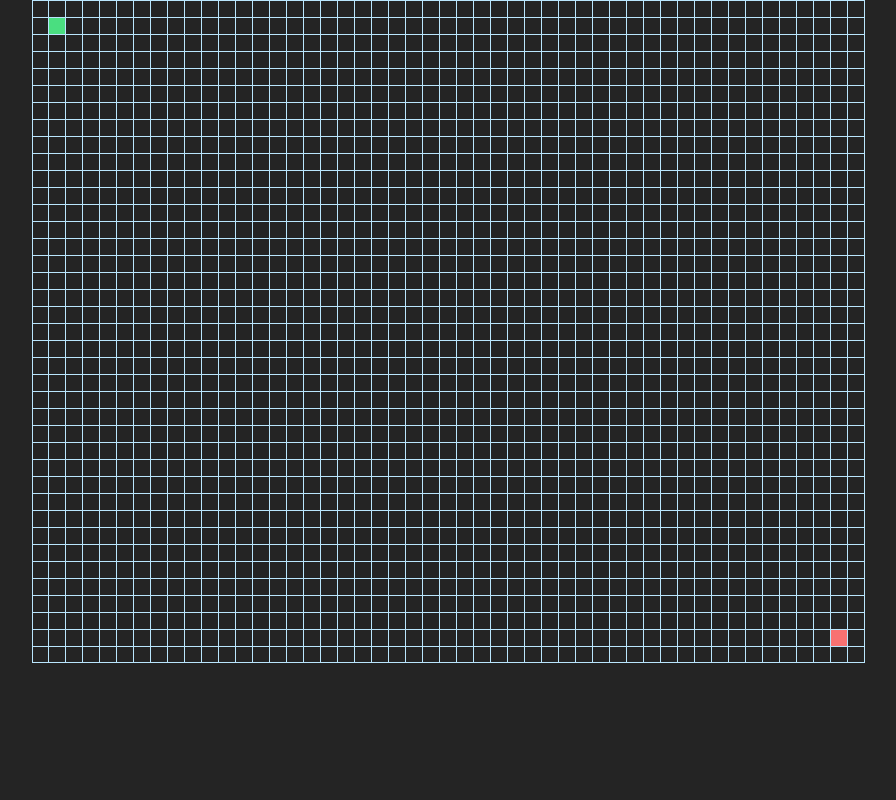
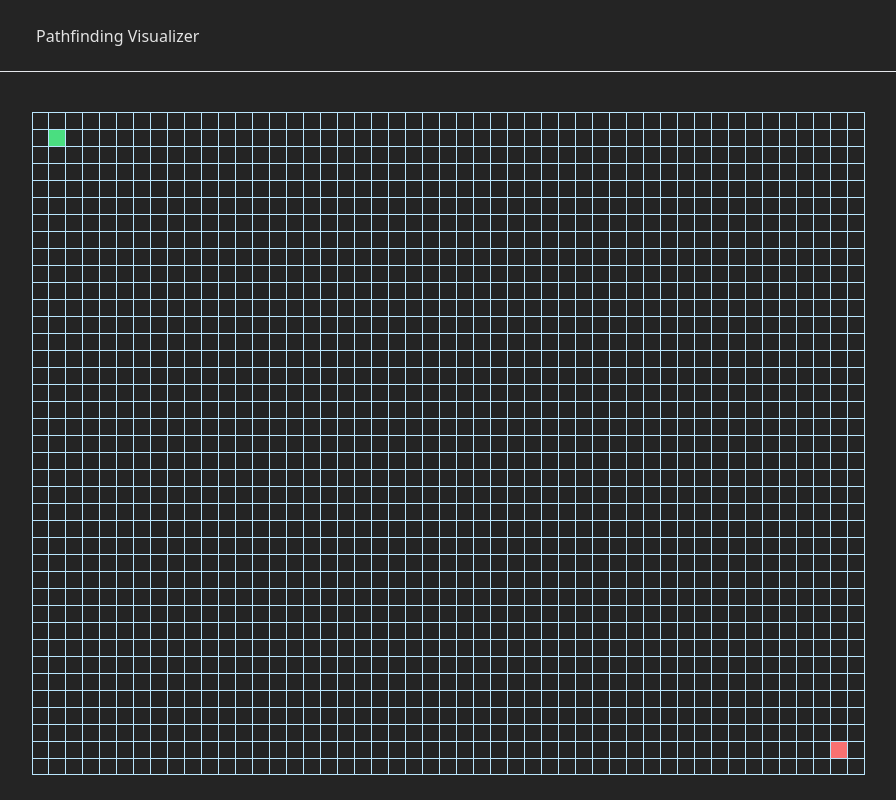
Before and after one commit to EddieVilla/pathfinding-visualizer-scratch, a React (Vite) app: page / in a window 1280 px wide. Shown: the whole page, without its empty margins (192-1088 px from the left). Built offline with nearby package versions, Linux system fonts and the light colour scheme.

Commit message:
finished up through PlayButton. 58:32

```diff
--- a/src/App.tsx
+++ b/src/App.tsx
@@ -3,6 +3,8 @@
 import { PathfindingProvider } from "./context/PathfindingContext";
 import { SpeedProvider } from "./context/SpeedContext";
 import { TileProvider } from "./context/TileContext";
+import { Nav } from "./components/Nav";
+import { Select } from "./components/Select";
 
 function App() {
   const isVisualizationRunningRef = useRef(false);
@@ -12,6 +14,7 @@
       <TileProvider>
         <SpeedProvider>
           <div className="h-screen w-screen flex flex-col">
+            <Nav />
             <Grid isVisualizationRunningRef={isVisualizationRunningRef} />
           </div>
         </SpeedProvider>
--- a/src/components/Grid.tsx
+++ b/src/components/Grid.tsx
@@ -21,7 +21,7 @@
     <div
       className={twMerge(
         // Base classes
-        "flex items-center flex-col justify-center border-sky-300",
+        "flex items-center flex-col justify-center border-sky-300 mt-10",
         // Control Grid Height
         `lg:min-h-[${MAX_ROWS * 17}px]  md:min-h-[${
           MAX_ROWS * 15
--- /dev/null
+++ b/src/components/Nav.tsx
@@ -0,0 +1,11 @@
+export function Nav() {
+  return (
+    <div className="flex items-center justify-center min-h-[4.5rem] border-b shadow-gray-600 sm:px-5 px-0">
+      <div className="flex items-center lg:justify-between md:justify-between justify-center w-full sm:w-[52rem]">
+        <h1 className="lg:flex md:flex hidden w-[30%] text-1xl pl-1">
+          Pathfinding Visualizer
+        </h1>
+      </div>
+    </div>
+  );
+}
--- /dev/null
+++ b/src/components/PlayButton.tsx
@@ -0,0 +1,27 @@
+import { type MouseEventHandler } from "react";
+import { BsFillPlayFill } from "react-icons/bs";
+import { GrPowerReset } from "react-icons/gr";
+
+export function PlayButton({
+  handlerRunVisualizer,
+  isDisabled,
+  isGraphVisualized,
+}: {
+  isDisabled: boolean;
+  isGraphVisualized: boolean;
+  handlerRunVisualizer: MouseEventHandler<HTMLButtonElement>;
+}) {
+  return (
+    <button
+      disabled={isDisabled}
+      onClick={handlerRunVisualizer}
+      className="disabled:pointer-events-none disabled:opacity-50 transition ease-in rounded-full p-2.5 shadow-md bg-green-500 hover:bg-green-600 border-none active:ring-green-300 focus:outline-none focus:ring focus:ring-green-300 focus:ring-opacity-30"
+    >
+      {isGraphVisualized ? (
+        <GrPowerReset className='w-5 h-5' />
+      ) : (
+        <BsFillPlayFill className='w-5 h-5' />
+      )}
+    </button>
+  );
+}
--- /dev/null
+++ b/src/components/Select.tsx
@@ -0,0 +1,36 @@
+import type { ChangeEvent } from "react";
+
+export function Select({
+  value,
+  onChange,
+  options,
+  label,
+  isDisabled,
+}: {
+  value: string | number;
+  label: string;
+  onChange: (value: ChangeEvent<HTMLSelectElement>) => void;
+  options: { value: string | number, name: string }[];
+  isDisabled?: boolean;
+}) {
+  return (
+    <div className="flex flex-col items-start gap-1">
+      <label className="text-xs text-gray-300 ml-1" htmlFor={label}>
+        {label}
+      </label>
+      <select
+        disabled={isDisabled}
+        className="bg-gray-700 cursor-pointer hover:bg-gray-800 transition ease-in active:ring-0 active:border-0 p-2 min-w-[200px] sm:min-w-full"
+        id={label}
+        value={value}
+        onChange={onChange}
+      >
+        {options.map((option) => (
+          <option key={option.value} value={option.value}>
+            {option.name}
+          </option>
+        ))}
+      </select>
+    </div>
+  )
+}
```
